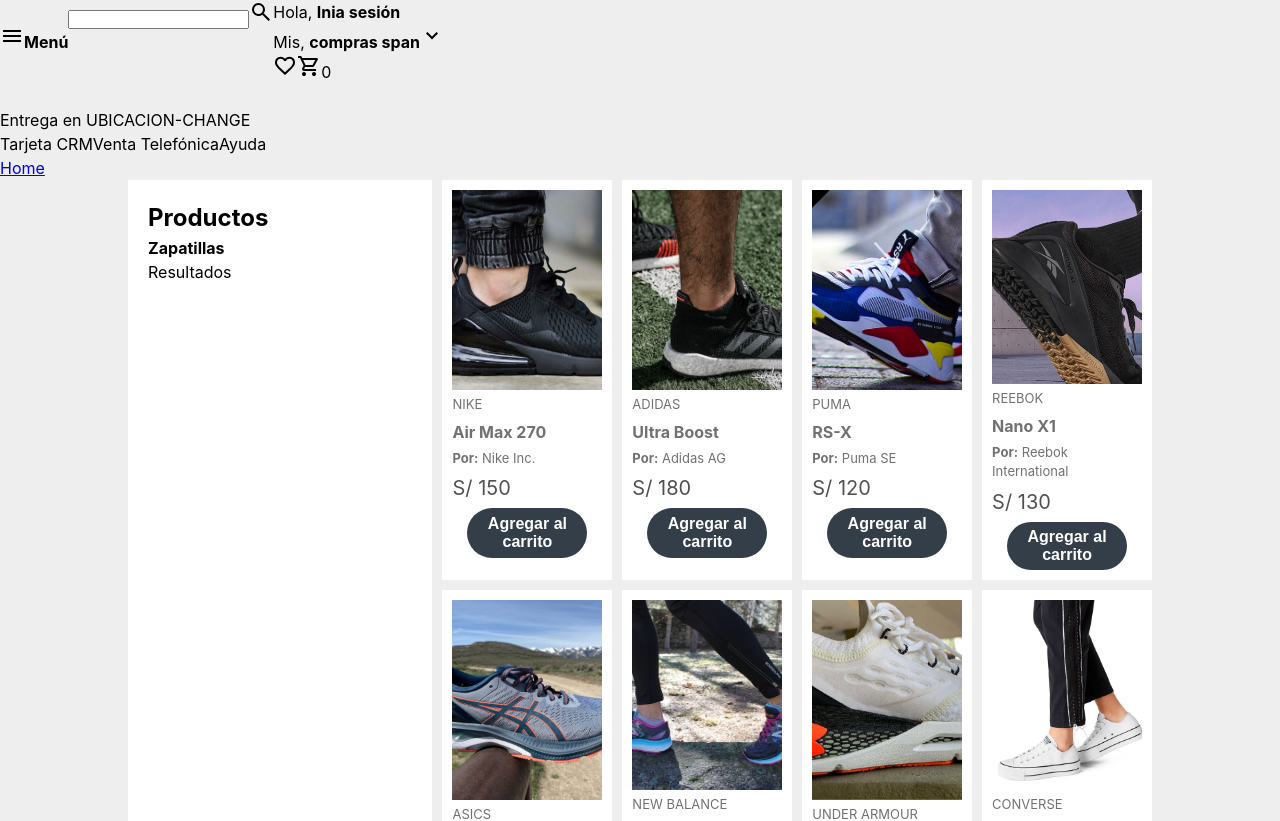
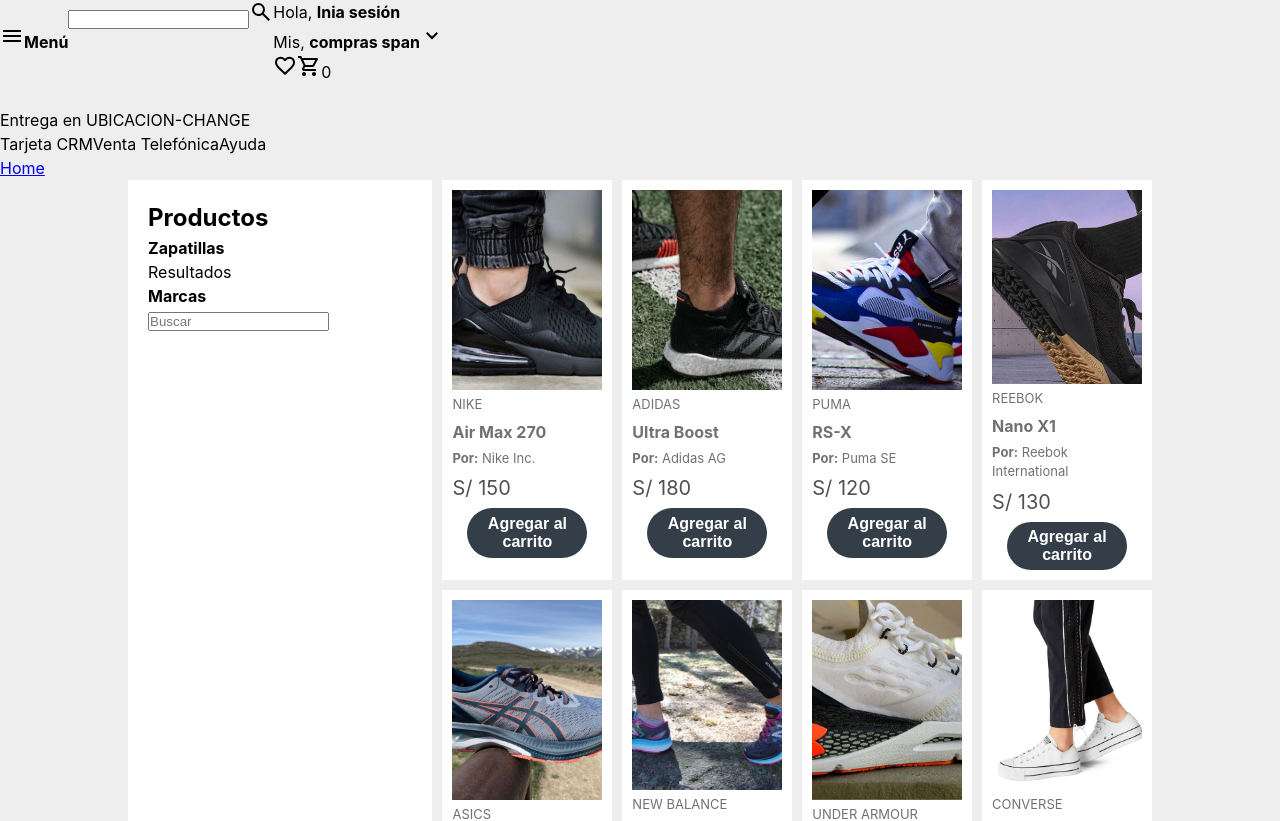
Before and after one commit to Josecahuana/finalProject, a React (Vite) app: page / in a window 1280 px wide. Shown: the top 821 px of the page. Built offline with nearby package versions, Linux system fonts and the light colour scheme.

Commit message:
Modify products__options

```diff
--- a/src/App.jsx
+++ b/src/App.jsx
@@ -7,6 +7,7 @@
 import { useState } from 'react'
 
 import './App.css'
+import { SearchProduct } from './assets/components/SearchProduct'
 
 export const App = () => {
 
@@ -65,7 +66,7 @@
           <a href="#">Home</a>
         </section>
 
-        <main className={ !view ? 'products__main' : 'products__main-change' }>
+        <main className={!view ? 'products__main' : 'products__main-change'}>
           <section className={!view ? 'products__options' : 'products__option-change'}>
             <div>
               <h2>Productos</h2>
@@ -75,12 +76,17 @@
               <p>Resultados</p>
             </div>
             <div>
-
+              <h4>Marcas</h4>
+              <input type="text" placeholder='Buscar' />
+              <div>
+                <SearchProduct sneakers={sneakers} />
+              </div>
             </div>
           </section>
           <section className='products__list'>
             <header >
               <div>
+
 
               </div>
               <div>
@@ -92,14 +98,14 @@
                 </div>
               </div>
             </header>
-            <section className={ !view ? 'product' : 'Change' }>
+            <section className={!view ? 'product' : 'Change'}>
               {
                 !view ?
                   sneakers.map((sneaker) => {
                     return (
-                      <Link key={sneaker.id} to={`/sneaker/${sneaker.id}`} onClick={() => handleChangeShow(true)} style={{textDecoration: 'none'}}>
-                        <div  className='product__data'  >
-                          <img src={ sneaker.img !== 'undefined' ? sneaker.img : '' } alt={`image of ${sneakers.img}`} />
+                      <Link key={sneaker.id} to={`/sneaker/${sneaker.id}`} onClick={() => handleChangeShow(true)} style={{ textDecoration: 'none' }}>
+                        <div className='product__data'  >
+                          <img src={sneaker.img !== 'undefined' ? sneaker.img : ''} alt={`image of ${sneakers.img}`} />
                           <header>{sneaker.marca} </header>
                           <h3>{sneaker.nombre} </h3>
                           <p><b>Por:</b> {sneaker.empresa} </p>
@@ -116,9 +122,9 @@
             </section>
           </section>
         </main>
-            <div>
-            <img src={imgNotFound} alt="" />
-            </div>
+        <div>
+          <img src={imgNotFound} alt="" />
+        </div>
       </>
     </Router>
   )
--- /dev/null
+++ b/src/assets/components/SearchProduct.jsx
@@ -0,0 +1,8 @@
+export const SearchProduct = ( { sneakers} ) => {
+
+    return (
+        <>
+
+        </>
+    )
+}
```
